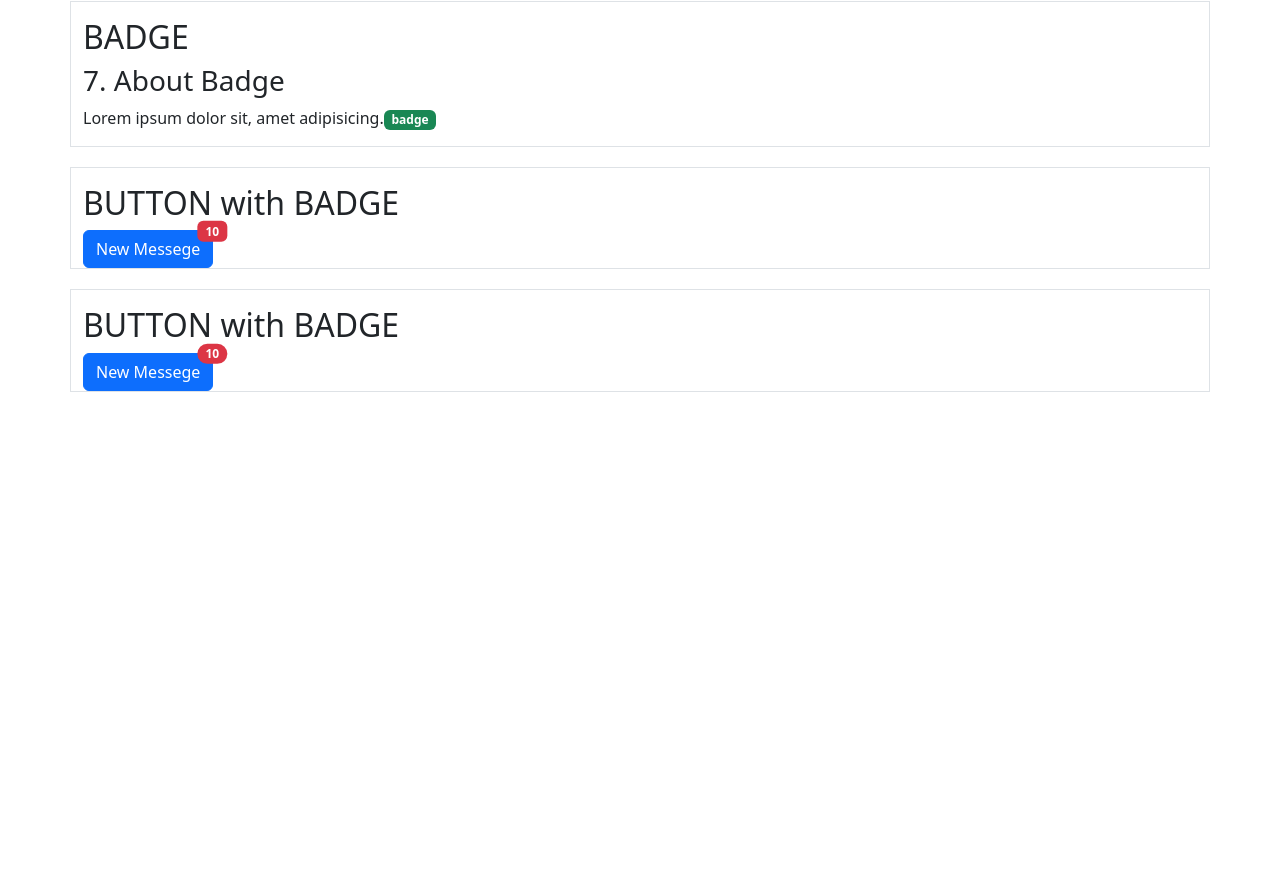
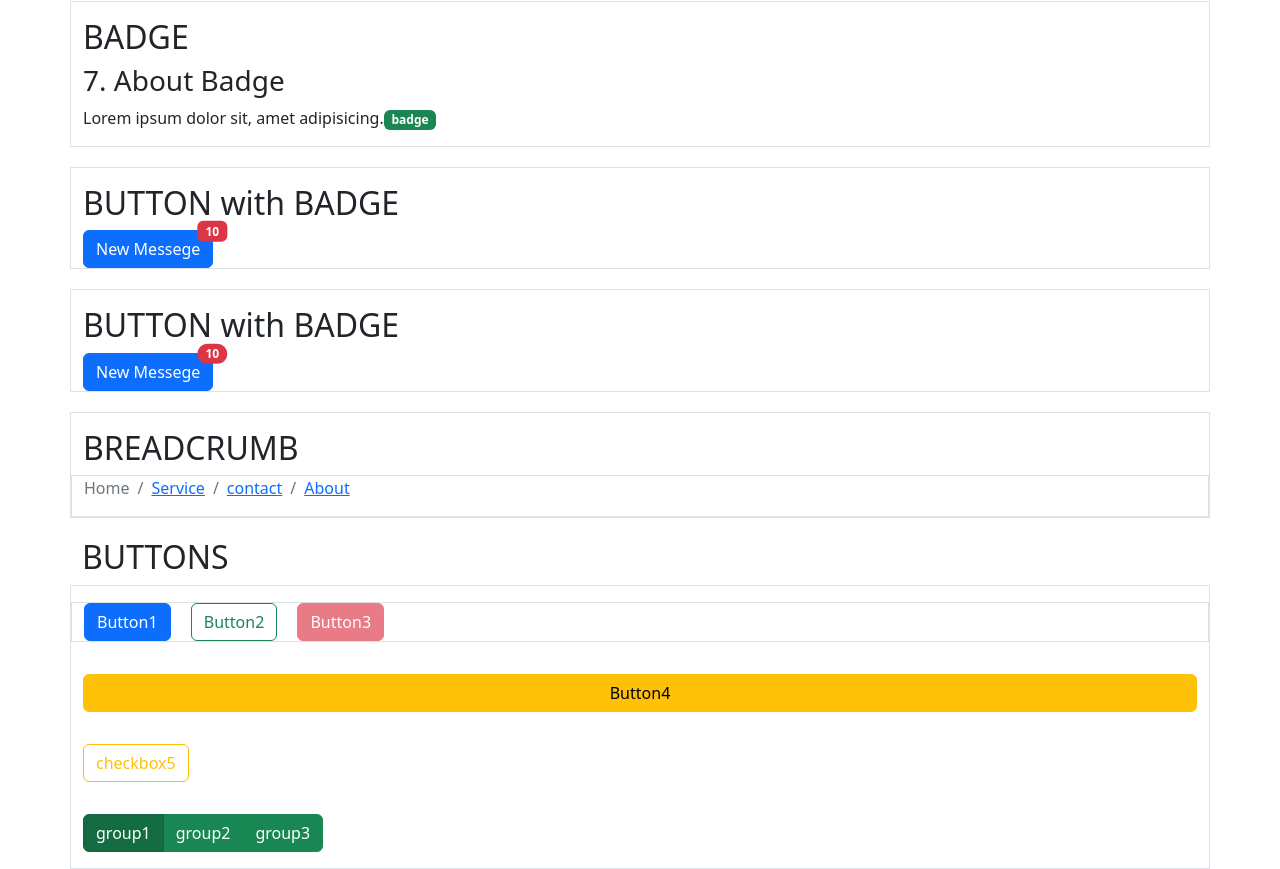
Before and after one commit to Evank1206/sass-BootStrap5, a website: page conponents.html in a window 1280 px wide. Shown: the part 811-1680 px from the top of the page. Before the commit the page ends 1203 px from the top, so only its background shows below. Drawn offline with Linux system fonts and the light colour scheme.

Commit message:
buttons; checkbox buttons; disabled button; group button; button-outline

```diff
--- a/conponents.html
+++ b/conponents.html
@@ -64,6 +64,55 @@
         </button>
     </div>
 
+    <div class="container border">
+        <!-- BREADSCRUM -->
+        <h2 class="mt-3">BREADCRUMB</h2>
+       <div class="row">
+        <div class="col-12 border">
+            <nav>
+                <ol class="breadcrumb">
+                    <li class="breadcrumb-item active">Home</li>
+                    <li class="breadcrumb-item"><a href="#">Service</a></li>
+                    <li class="breadcrumb-item"><a href="#">contact</a></li>
+                    <li class="breadcrumb-item"><a href="#">About</a></li>
+                </ol>
+            </nav>
+        </div>
+       </div>
+    </div>
+
+    <div class="container">
+        <h2 class="mt-3">BUTTONS</h2>
+        <div class="row border">
+            <!-- BUTTON & BUTTON-OUTLINE & d-grid -->
+            <div class="col-12 my-3 border">
+                <button type="button" class="btn btn-primary">Button1</button>
+                <button type="button" class="btn mx-3 btn-outline-success">Button2</button>
+                <!-- BUTTON DISSABLED -->
+                <button type="button" class="btn btn-danger disabled" area-disabled="true">Button3</button>
+            </div>
+            <!-- BLOCK BUTTON -->
+            <div class="col-12 my-3 d-grid">
+                <button type="button" class="btn btn-warning">Button4</button>
+            </div>
+            <!-- BUTTON CHECKBOX -->
+            <div class="col-12 my-3">
+               <input type="checkbox" class="btn-check" id="checkbox1"/>
+               <label for="checkbox1" class=" btn btn-outline-warning" >checkbox5</label>
+            </div>
+            <!-- GROUP BUTTON ;  -->
+            <div class="col-12 my-3">
+                <div class="btn-group" role="group">
+                    <button type="button" class="btn btn-success active">group1</button>
+                    <button type="button" class="btn btn-success">group2</button>
+                    <button type="button" class="btn btn-success">group3</button>
+
+                </div>
+             </div>
+
+        </div>
+    </div>
+
     <script src="./js/bootstrap.js"></script>
 </body>
 </html>
```
